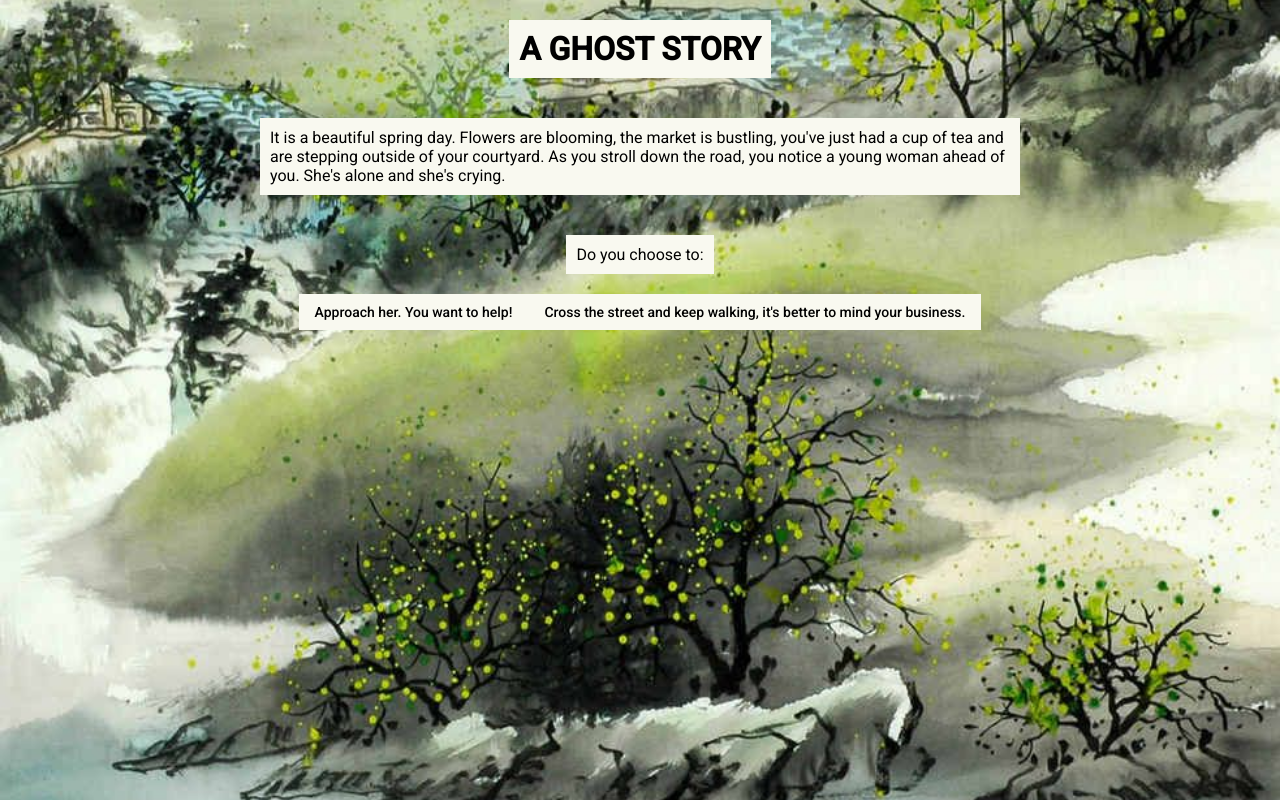
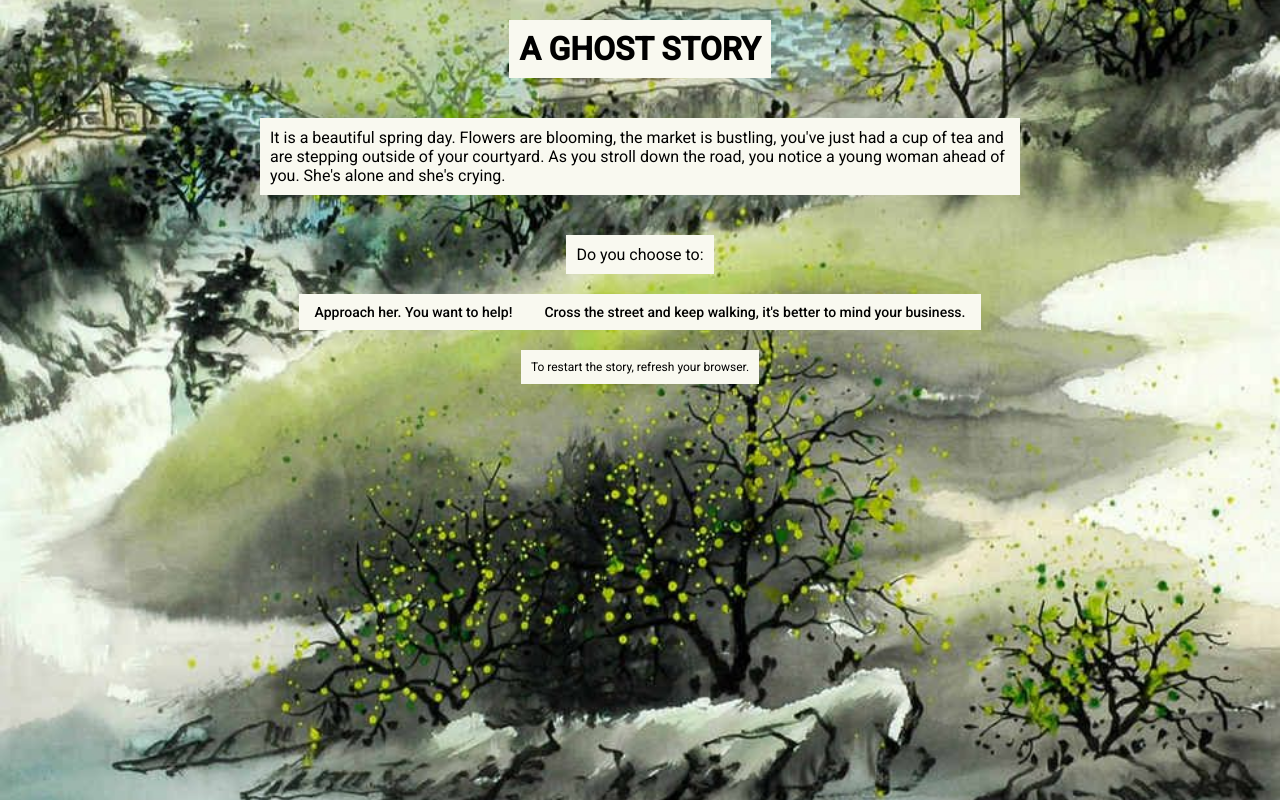
Before and after one commit to ecoble/ghost-story, an Angular app: page / in a window 1280 px wide. Built offline with nearby package versions, Linux system fonts and the light colour scheme.

Commit message:
images wip

```diff
--- a/src/app/app.component.css
+++ b/src/app/app.component.css
@@ -1,12 +1,12 @@
 .container {
     display: flex;
     flex-direction: column;
-    flex: 1 1 auto;
     align-items: center;
     position: absolute;
     width: 100%;
     height: 100%;
-    background: url("../assets/images/courtyard.jpeg") no-repeat center center fixed;
+    /* background: url("../assets/images/courtyard.jpeg") no-repeat center center fixed;  */
+    background-repeat: no-repeat;
     -webkit-background-size: cover;
     -moz-background-size: cover;
     -o-background-size: cover;
--- a/src/app/app.component.html
+++ b/src/app/app.component.html
@@ -1,5 +1,5 @@
 <!--The content below is only a placeholder and can be replaced.-->
-<div class="container">
+<div class="container" [ngStyle]="{background: 'url(' + background_url +') no-repeat center center fixed', 'background-size': 'cover' }">
   <h1>A GHOST STORY</h1>
   <div class="text-container">
     <p>{{currentNode.text}}</p>
@@ -11,5 +11,5 @@
       <button mat-button (click)="rightClick()"> {{currentNode.right.button_text}} </button>
     </div>
   </div>
-
+  <p style="font-size: 12px">To restart the story, refresh your browser.</p>
 </div>
--- a/src/app/app.component.ts
+++ b/src/app/app.component.ts
@@ -8,6 +8,7 @@ import { Tree } from './tree';
 })
 
 export class AppComponent {
+  background_url = "../assets/images/courtyard.jpeg";
   tree: Tree = {
     text: "It is a beautiful spring day. Flowers are blooming, the market is bustling, you've just had a cup of tea and are stepping outside of your courtyard. As you stroll down the road, you notice a young woman ahead of you. She's alone and she's crying.",
     button_text: "",
@@ -180,6 +181,7 @@ export class AppComponent {
     right: {
       text: "You avert your eyes and keep heading towards the town square. While shopping, you see her again. This time she is standing looking a bit lost. You make eye contact and she approaches you. \"Sir, I'm sorry to bother you, I'm lost. Do you think you could help me?\"",
       button_text: "Cross the street and keep walking, it's better to mind your business.",
+      background_url: "../assets/images/market.jpg",
       left: {
         text: "\"Thank you so much! You're very kind. I'm Fang Xiaocao, I'm from the Southern Province, but my family is very poor and can no longer afford to feed me. They've sent me here to live with my uncle, and hopefully find a spouse quickly. I don't know where he lives, but I've heard he's a potter.\"",
         button_text: "Agree to help her.",
@@ -301,11 +303,15 @@ export class AppComponent {
 
   leftClick() {
     this.currentNode = this.currentNode.left
-    console.log("left click")
+    if (this.currentNode.background_url) {
+      this.background_url = this.currentNode.background_url;
+    }
   }
 
   rightClick() {
     this.currentNode = this.currentNode.right
-    console.log("right click")
+    if (this.currentNode.background_url) {
+      this.background_url = this.currentNode.background_url;
+    }
   }
 }
--- a/src/app/tree.ts
+++ b/src/app/tree.ts
@@ -3,4 +3,5 @@ export interface Tree {
     button_text: string;
     left: Tree;
     right: Tree;
+    background_url?: string
 }
```
Also changed, not shown: src/assets/images/market.jpg (added), 4 other files (tests, documents, lock files or other folders).
